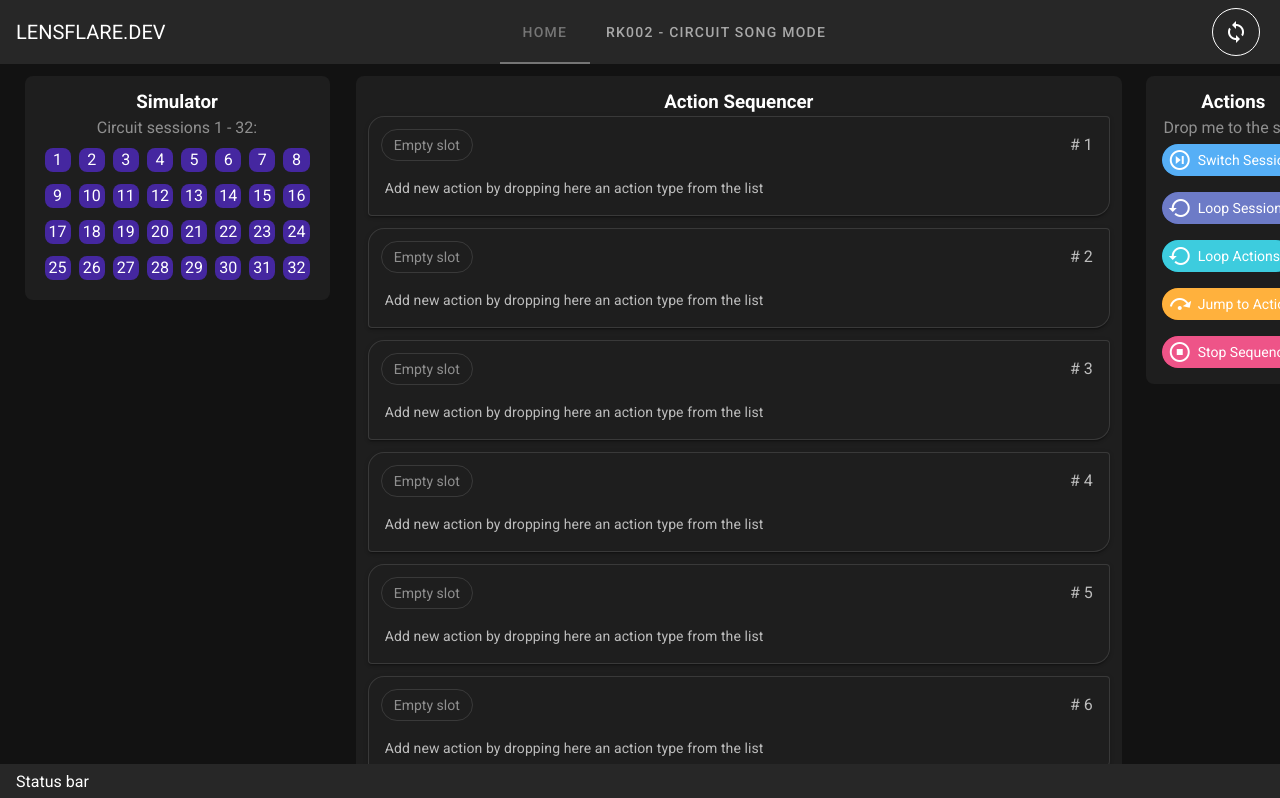
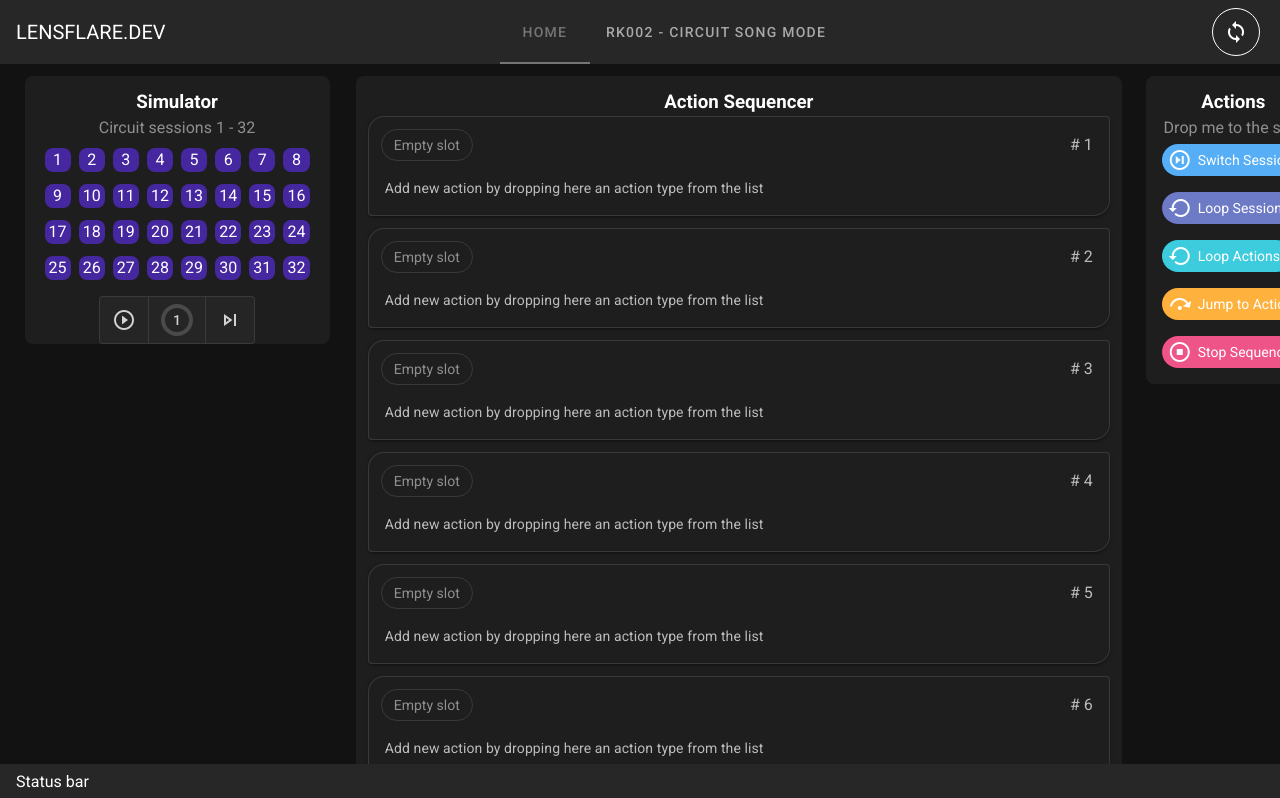
Before and after one commit to yuriizubkov/rk002-sequence-editor, a Vue app: page / in a window 1280 px wide. Shown: the top 798 px of the page. Built offline with nearby package versions, Linux system fonts and the light colour scheme.

Commit message:
Simulator

```diff
--- a/src/App.vue
+++ b/src/App.vue
@@ -16,26 +16,8 @@
       <v-container>
         <v-row>
           <v-col cols="12" sm="3">
-            <v-sheet rounded="lg" class="sheets-fixed" min-width="305" style="margin-left: -35px;">
-              <!-- Left column -->
-              <v-container>
-                <h3 class="text-center">Simulator</h3>
-                <p class="text--disabled text-center mb-0">
-                  Circuit sessions 1 - 32:
-                </p>
-                <v-row v-for="rowNumber in 4" :key="rowNumber" class="ma-1">
-                  <template v-for="colNumber in 8">
-                    <v-col :key="colNumber" class="pa-1 ma-0">
-                      <v-sheet rounded="lg" color="deep-purple darken-3" class="text-center">
-                        <span class="ma-1">
-                          {{(rowNumber - 1) * 8 + colNumber}}
-                        </span>
-                      </v-sheet>
-                    </v-col>
-                  </template>
-                </v-row>
-              </v-container>
-            </v-sheet>
+            <!-- Left column -->
+            <SequencerSimulator />
           </v-col>
           <v-col cols="12" sm="8">
             <v-sheet rounded="lg">
@@ -91,10 +73,10 @@
     </v-main>
     <v-snackbar
       v-model="snackbar"
-      :timeout="snackbarTimeout"
+      :timeout="10000"
       :color="snackbarColor"
     >
-      {{ nextErrorMessage }}
+      {{ snackbarText }}
 
       <template v-slot:action="{ attrs }">
         <v-btn
@@ -112,7 +94,8 @@
 </template>
 
 <script>
-import SequenceEntry from "./components/sequence-entry";
+import SequencerSimulator from "./components/sequencer-simulator"
+import SequenceEntry from "./components/sequence-entry"
 import { mapState, mapMutations, mapGetters } from 'vuex'
 
 export default {
@@ -120,12 +103,12 @@ export default {
 
   components: {
     SequenceEntry,
+    SequencerSimulator
   },
 
   data: () => ({
     activeTab: 1,
     snackbar: false,
-    snackbarTimeout: 3000,
     snackbarText: '',
     snackbarColor: 'red',
     statusBarText: "Status bar",
@@ -138,10 +121,19 @@ export default {
   computed: {
     ...mapState([
       'actionTypes',
+      'errorMessage',
       'sequence']),
-    ...mapGetters([
-      'sequenceValid',
-      'nextErrorMessage'])
+    ...mapGetters(['sequenceValid'])
+  },
+
+  watch: {
+    errorMessage: function(val) {
+      if(val.length > 0) {
+        this.snackbarText = val
+        this.setErrorMessage('')
+        this.snackbar = true
+      }
+    }
   },
 
   methods: {
@@ -156,14 +148,15 @@ export default {
     onChipMouseLeave: function() {
       this.statusBarText = "Status bar"
     },
-    onSyncClick: function(){
-      if(!this.sequenceValid) {
-        this.snackbar = true
+    onSyncClick: function() {
+      if(!this.sequenceValid()) {
+        // todo
       }
     },
     ...mapMutations([
       'clearSequenceActionAt',
-      'addSequenceActionAt'])
+      'addSequenceActionAt',
+      'setErrorMessage'])
   },
 };
 </script>
--- a/src/components/sequence-entry.vue
+++ b/src/components/sequence-entry.vue
@@ -1,6 +1,6 @@
 <template>
   <v-card elevation="2" outlined shaped
-    :class="action !== null ? 'blue-grey darken-4' : ''"
+    :class="colorClass"
     @dragenter="onCheckDrop"
     @dragover="onCheckDrop"
     @drop.prevent="onChipDrop">
@@ -44,6 +44,17 @@ export default {
   }),
 
   computed: {
+    colorClass: function() {
+      if(this.action !== null){
+        if (this.actionIndex === this.activeActionIndex) {
+          return 'blue-grey darken-1'
+        } else {
+          return 'blue-grey darken-4'
+        }
+      } else {
+        return ''
+      }
+    },
     action: function() {
       if (this.sequence) {
         return this.sequence[this.actionIndex]
@@ -51,7 +62,9 @@ export default {
         return null
       }
     },
-    ...mapState(['sequence'])
+    ...mapState([
+      'sequence',
+      'activeActionIndex'])
   },
 
   methods: {
--- /dev/null
+++ b/src/components/sequencer-simulator.vue
@@ -0,0 +1,208 @@
+<template>
+  <v-sheet
+    rounded="lg"
+    class="sheets-fixed"
+    min-width="305"
+    style="margin-left: -35px"
+  >
+    <v-container>
+      <h3 class="text-center">Simulator</h3>
+      <p class="text--disabled text-center mb-0">Circuit sessions 1 - 32</p>
+      <v-row v-for="rowNumber in 4" :key="rowNumber" class="ma-1">
+        <template>
+          <v-col v-for="colNumber in 8" :key="colNumber" class="pa-1 ma-0">
+            <v-sheet
+              rounded="lg"
+              :color="currentSessionPadIndex === ((rowNumber - 1) * 8 + colNumber) - 1 ? 'blue': 'deep-purple darken-3'"
+              class="text-center"
+            >
+              <span class="ma-1">
+                {{ (rowNumber - 1) * 8 + colNumber }}
+              </span>
+            </v-sheet>
+          </v-col>
+        </template>
+      </v-row>
+      <v-row align="center" justify="center">
+         <v-item-group class="v-btn-toggle">
+          <v-btn @click="onPlayStop" :color="sequencerIsPlaying ? 'primary': ''">
+            <v-icon>{{ sequencerIsPlaying ? 'mdi-stop-circle-outline' : 'mdi-play-circle-outline' }}</v-icon>
+          </v-btn>
+          <v-btn>
+            <v-progress-circular class="no-transition" :value="currentActionProgress">{{ (beatsTotal - beatsUntilNextAction) + 1 }}</v-progress-circular>
+          </v-btn>
+          <v-btn @click="onNext">
+            <v-icon>mdi-skip-next-outline</v-icon>
+          </v-btn>
+         </v-item-group>
+      </v-row>
+    </v-container>
+  </v-sheet>
+</template>
+
+<script>
+import { mapState, mapGetters, mapMutations } from "vuex";
+
+export default {
+  data: () => ({
+    audio: new Audio('tick.mp3'),
+    currentSessionPadIndex: null,
+    sequencerIsPlaying: false,
+    timer: null,
+    beatsUntilNextAction: 0,
+    beatsTotal: 0,
+    loopingSessionsRepeats: null,
+  }),
+
+  computed: {
+    currentActionProgress: function() {
+      if(this.beatsTotal === 0) return 0
+      return ((this.beatsTotal - this.beatsUntilNextAction) + 1) / this.beatsTotal * 100 // 4-4=0, 4-3=1, 4-2=2, 4-1=3, 4-4=0
+    },
+    ...mapState([
+      "sequence",
+      "activeActionIndex"]),
+    ...mapGetters(["sequenceValid"]),
+  },
+
+  methods: {
+    onPlayStop: function () {
+      if(this.timer) {
+        this.stopSequencer()
+        return
+      }
+
+      if(!this.sequenceValid()) {
+        return
+      }
+
+      this.setActiveActionIndex(null)
+      this.sequencerIsPlaying = true
+      this.audio.play() // play tick sound
+      this.processNextSequencerAction()
+      this.timer = setInterval(this.onTimer, 500)
+    },
+    onNext: function() {
+      if(this.sequencerIsPlaying && this.timer) {
+        this.stopSequencer()
+      }
+
+      if(this.sequenceValid()) {
+        if(this.loopingSessionsRepeats !== null) {
+          this.processNextSequencerAction(false)
+        } else {
+          this.processNextSequencerAction()
+        }
+      }
+    },
+    onTimer: function () {
+      this.audio.play() // play tick sound
+      this.beatsUntilNextAction--
+      if(this.beatsUntilNextAction === 0) {
+        if(this.loopingSessionsRepeats !== null) {
+          this.processNextSequencerAction(false)
+          return
+        }
+
+        this.processNextSequencerAction()
+      }
+    },
+    stopSequencer: function() {
+      clearInterval(this.timer)
+      this.timer = null
+      this.setActiveActionIndex(null)
+      this.currentSessionPadIndex = null
+      this.loopingSessionsRepeats = null
+      this.sequencerIsPlaying = false
+      this.beatsUntilNextAction = 0
+      this.beatsTotal = 0
+    },
+    processNextSequencerAction(incrementActionIndex = true) {
+      if(this.activeActionIndex === null) {
+        this.setActiveActionIndex(0)
+      } else {
+        if(this.activeActionIndex > 29 || this.activeActionIndex < 0) {
+          this.stopSequencer()
+          return
+        }
+
+        incrementActionIndex && this.setActiveActionIndex(this.activeActionIndex + 1)
+      }
+
+      const currentAction = this.sequence[this.activeActionIndex]
+
+      if (currentAction === null) {
+        this.stopSequencer()
+        return
+      }
+
+      switch(currentAction.actionTypeId) {
+        case 1: {
+          // switch session
+          this.currentSessionPadIndex = currentAction.sessionIndex
+          this.beatsUntilNextAction = currentAction.nextActionOnBeat
+          this.beatsTotal = currentAction.nextActionOnBeat
+          break
+        }
+
+        case 2: {
+          // stop
+          this.stopSequencer()
+          break
+        }
+
+        case 3: {
+          // loop sessions, 1 session = 32 beats
+          if(this.loopingSessionsRepeats === null) {
+            this.loopingSessionsRepeats = currentAction.repeats
+            this.currentSessionPadIndex = currentAction.startSessionIndex
+          } else {
+            if(this.currentSessionPadIndex === currentAction.endSessionIndex) {
+              this.loopingSessionsRepeats--
+              if(this.loopingSessionsRepeats > 0) this.currentSessionPadIndex = currentAction.startSessionIndex
+            } else if(currentAction.startSessionIndex <= currentAction.endSessionIndex) {
+              // increment or decrement
+              this.currentSessionPadIndex++
+            } else {
+              this.currentSessionPadIndex--
+            }
+
+            if(this.loopingSessionsRepeats <= 0) {
+              this.loopingSessionsRepeats = null
+              this.processNextSequencerAction()
+              return
+            }
+          }
+
+          this.beatsUntilNextAction = 32
+          this.beatsTotal = 32
+          break
+        }
+
+        case 4: {
+          // loop actions
+
+          break
+        }
+
+        case 5: {
+          // jump to action
+          this.setActiveActionIndex(currentAction.toActionIndex)
+          this.processNextSequencerAction(false) // recursive call without increment of action index
+          break
+        }
+
+        default: {
+          // stop
+          this.stopSequencer()
+          break
+        }
+      }
+    },
+    ...mapMutations(['setActiveActionIndex'])
+  },
+}
+</script>
+<style>
+  .no-transition .v-progress-circular__overlay { transition: none !important; }
+</style>
```
Also changed, not shown: store/index.js (+29 -12 lines), 1 other file (tests, documents, lock files or other folders).
